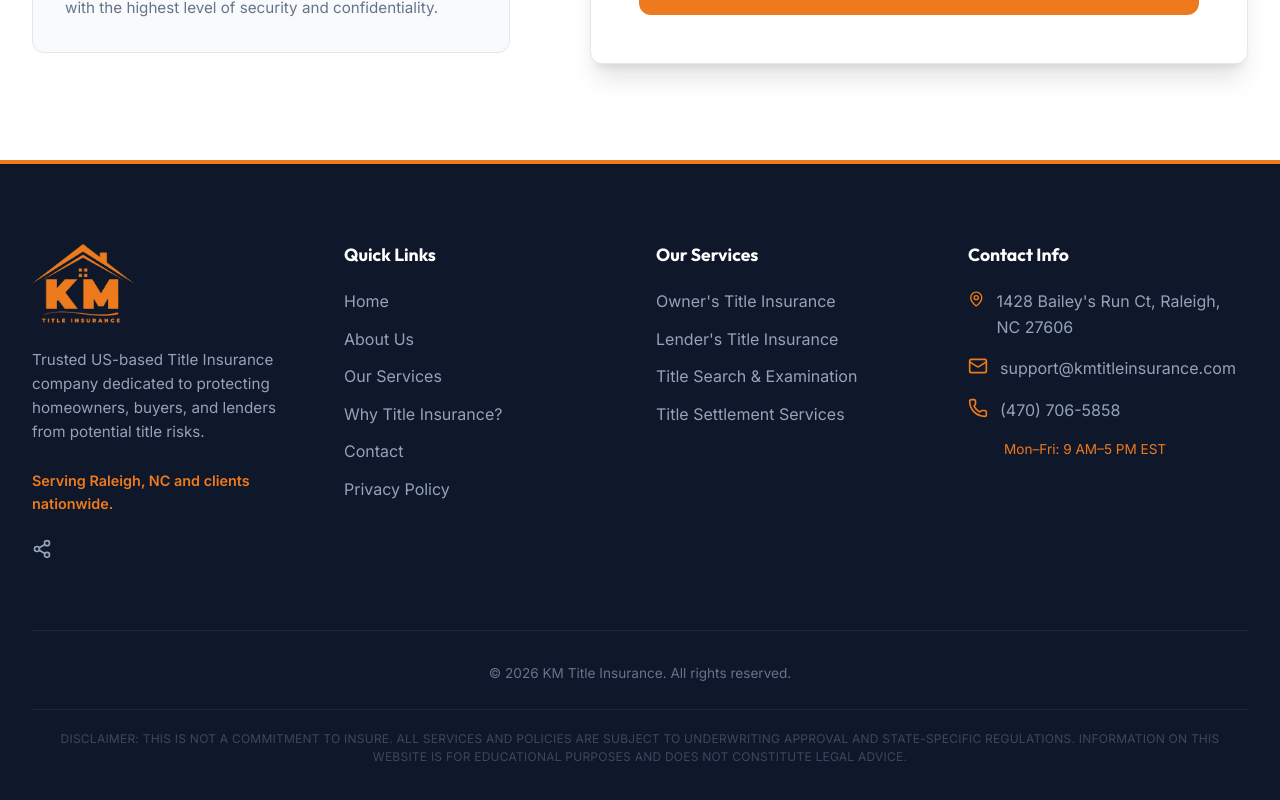
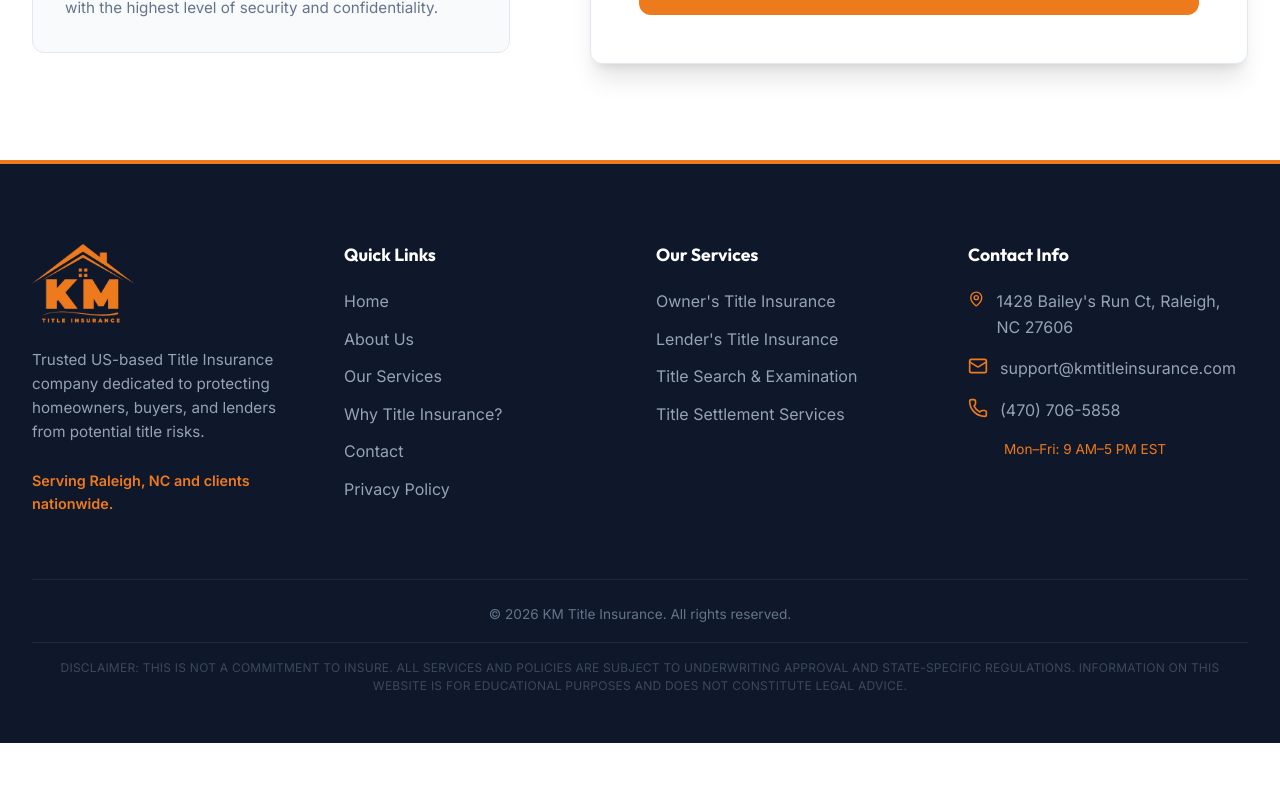
Before and after one commit to Kathir7623/Title-Insurance, a React (Vite) app: page /contact in a window 1280 px wide. Shown: the part 950-1750 px from the top of the page. After the commit the page ends 1693 px from the top, so only its background shows below. Built offline with nearby package versions, Linux system fonts and the light colour scheme.

Commit message:
UI: Cleaned up Footer by removing redundant share icon and optimizing vertical spacing. Tightened the disclaimer bar and bottom anchor for a sleeker, more professional design.

```diff
--- a/src/components/Footer.jsx
+++ b/src/components/Footer.jsx
@@ -14,12 +14,9 @@ const Footer = () => {
             <p style={{ color: '#94a3b8', fontSize: '0.95rem', marginBottom: '1.5rem' }}>
               Trusted US-based Title Insurance company dedicated to protecting homeowners, buyers, and lenders from potential title risks.
             </p>
-            <p style={{ color: 'var(--secondary)', fontSize: '0.9rem', marginBottom: '1.5rem', fontWeight: 600 }}>
+            <p style={{ color: 'var(--secondary)', fontSize: '0.9rem', fontWeight: 600 }}>
               Serving Raleigh, NC and clients nationwide.
             </p>
-            <div style={{ display: 'flex', gap: '1rem' }}>
-              <a href="#" style={{ color: '#94a3b8' }}><Share2 size={20} /></a>
-            </div>
           </div>
 
           <div>
@@ -66,11 +63,11 @@ const Footer = () => {
           </div>
         </div>
 
-        <div style={{ borderTop: '1px solid #1e293b', paddingTop: '2rem', textAlign: 'center' }}>
-          <p style={{ fontSize: '0.85rem', color: '#64748b', marginBottom: '1.5rem' }}>
+        <div style={{ borderTop: '1px solid #1e293b', paddingTop: '1.5rem', textAlign: 'center' }}>
+          <p style={{ fontSize: '0.85rem', color: '#64748b', marginBottom: '1rem' }}>
             © {new Date().getFullYear()} KM Title Insurance. All rights reserved.
           </p>
-          <div style={{ padding: '1.25rem 0', borderTop: '1px solid #1e293b' }}>
+          <div style={{ padding: '1rem 0', borderTop: '1px solid #1e293b' }}>
             <p style={{ fontSize: '0.75rem', color: '#475569', lineHeight: 1.5, letterSpacing: '0.02em', textTransform: 'uppercase', opacity: 0.8 }}>
               Disclaimer: This is not a commitment to insure. All services and policies are subject to underwriting approval and state-specific regulations. Information on this website is for educational purposes and does not constitute legal advice.
             </p>
```
